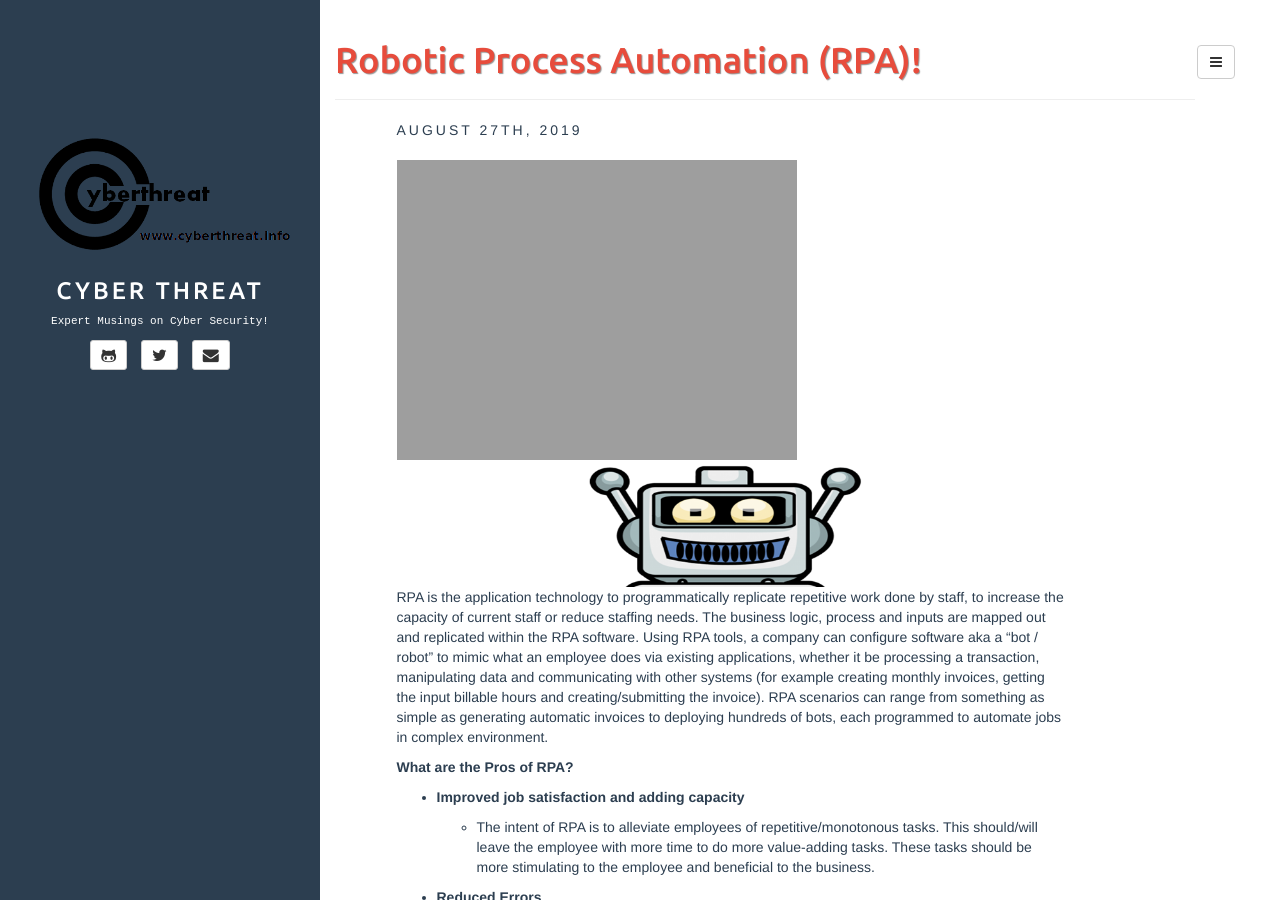
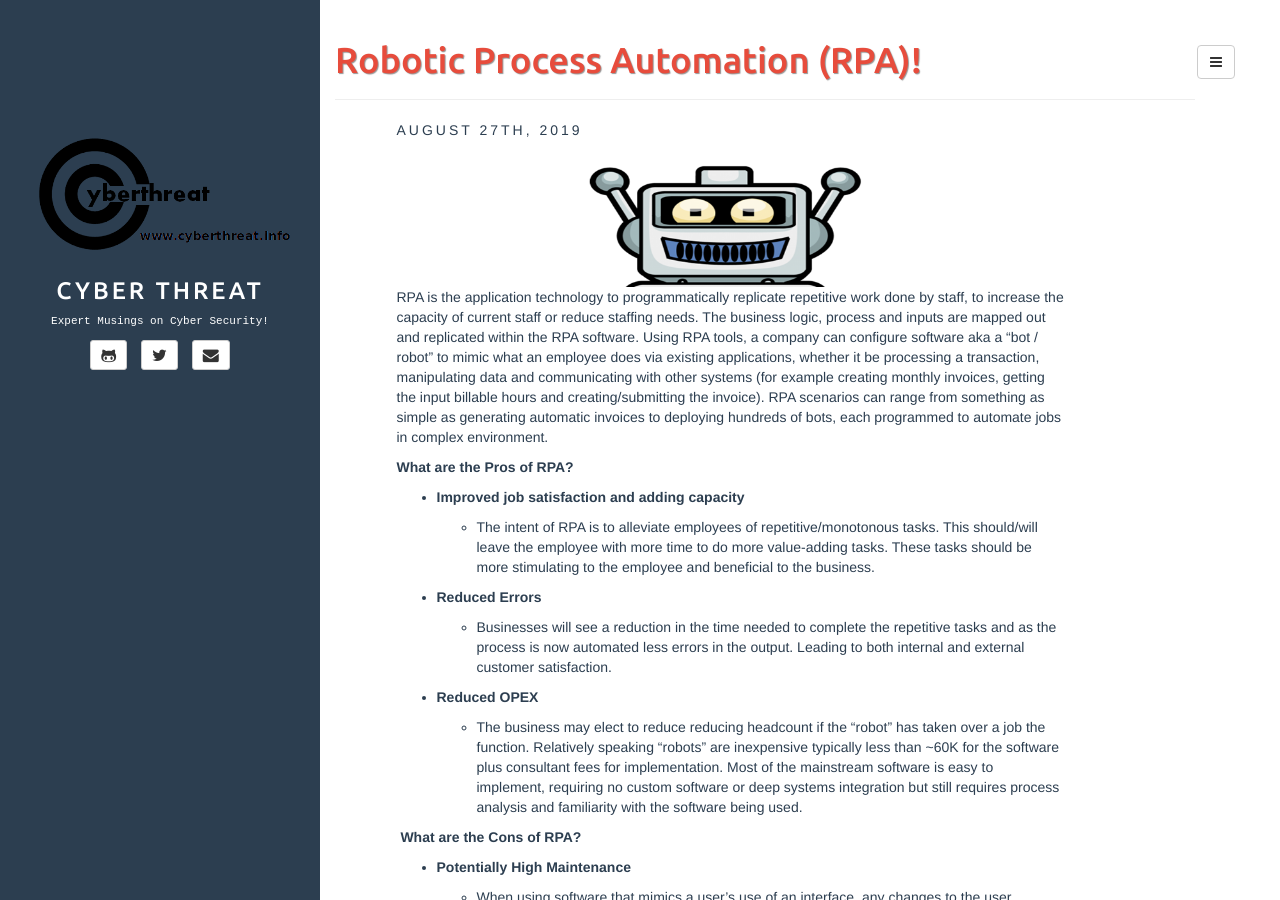
Before and after one commit to cyberthreatinfo/cyberthreatinfo.github.io, a Jekyll site: the page built from _posts/2019-08-27-RPA.md, in a window 1280 px wide and 900 px high. Built offline with Jekyll 4.4.1, drawn with Linux system fonts in a browser that asks for light colours.

Commit message:
Update 2019-08-27-RPA.md

```diff
--- a/_posts/2019-08-27-RPA.md
+++ b/_posts/2019-08-27-RPA.md
@@ -6,8 +6,7 @@
 fullview: false
 comments: false
 ---
-![robot](https://cyberthreatinfo.github.io/images/robot.png | height: 100%; width: 100%; object-fit: contain)
-<br>
+
 <img src="https://cyberthreatinfo.github.io/images/robot.png" style='height: 100%; width: 100%; object-fit: contain'>
 RPA is the application technology to programmatically replicate
 repetitive work done by staff, to increase the capacity of current staff
@@ -90,8 +89,7 @@
 automate tasks. The three top vendors in this arena are Blue Prism,
 Automation Anywhere and UiPath,
 
-> ![rpa-table](https://cyberthreatinfo.github.io/images/rpa-table.png)
-
+<img src="https://cyberthreatinfo.github.io/images/rpa-table.png" style='height: 100%; width: 100%; object-fit: contain'>
  **Opensource alternatives**
 
 -   [*TagUI*](https://github.com/kelaberetiv/TagUI) is an open source,
```
